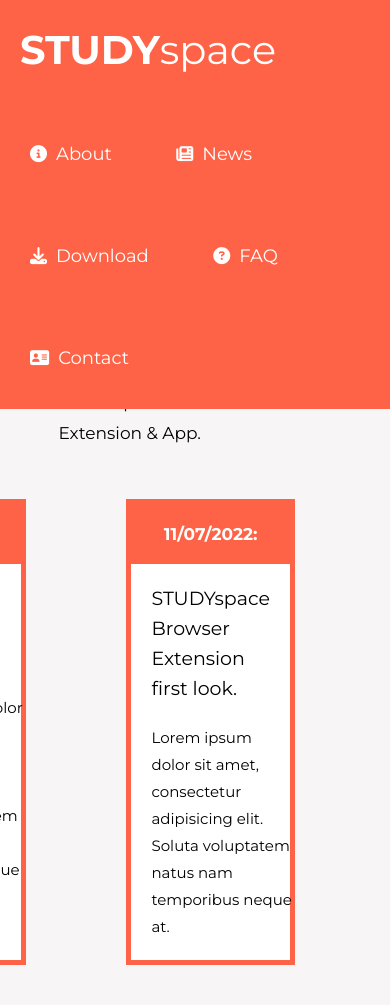
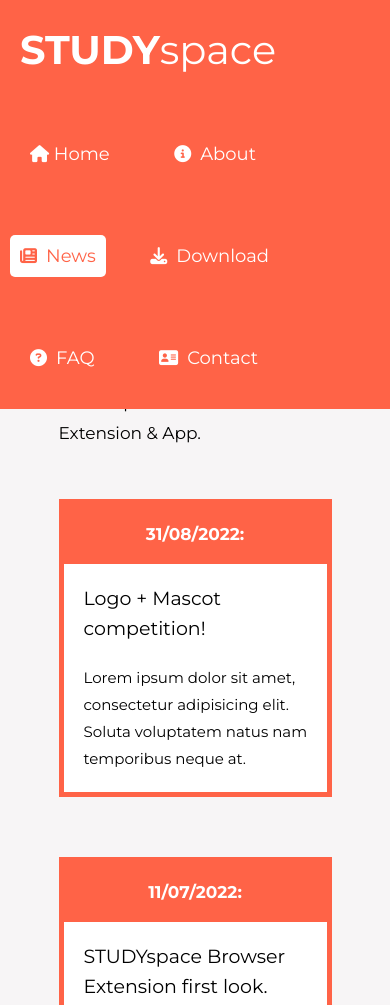
Before and after one commit to Lfoxc/3.8-AS91907-Assessment-2022, a plain HTML site: page STUDYspace website/news.html in a window 390 px wide. Shown: the top 1005 px of the page. Drawn offline with Linux system fonts and the light colour scheme.

Commit message:
Started adding Media Queries, added a home link in nav, and page status.

```diff
--- a/STUDYspace website/main.css
+++ b/STUDYspace website/main.css
@@ -66,6 +66,13 @@
   border-radius: 5px;
   padding: 10px;
   transition-duration: 400ms;
+}
+
+.select {
+  color: var(--primary);
+  background: var(--contrast);
+  border-radius: 5px;
+  padding: 10px;
 }
 
 /* For span tags */
@@ -537,6 +544,7 @@
 }
 
 
+/* Dark-mode */
 @media (prefers-color-scheme: dark) {
   body {
     background: var(--back-dark);
@@ -558,3 +566,15 @@
     background-color: var(--check-dark);
   }
 }
+
+/* Media Queries */
+@media only screen and (max-width: 1200px)  {
+  .boxes, #app, #chrome {
+    grid-template-columns: 1fr;
+    row-gap: 60px;
+  }
+
+  .textblock form .action input{
+    margin-bottom: 15px;
+  }
+}
--- a/STUDYspace website/news.html
+++ b/STUDYspace website/news.html
@@ -16,8 +16,9 @@
     <nav>
       <a href="index.html"><span class = "inspan"><h2>STUDY</h2></span><h2>space</h2></a>
       <ul>
+        <li><a href="index.html"><i class="fa-solid fa-house"></i> Home</a></li>
         <li><a href="about.html"><i class="fas fa-solid fa-circle-info"></i>About</a></li>
-        <li><a href="news.html"><i class="fas fa-solid fa-newspaper"></i>News</a></li>
+        <li><a href="news.html" class = "select"><i class="fas fa-solid fa-newspaper"></i>News</a></li>
         <li><a href="download.html"><i class="fas fa-solid fa-download"></i>Download</a></li>
         <li><a href="faq.html"><i class="fas fa-solid fa-circle-question"></i>FAQ</a></li>
         <li><a href="help.html"><i class="fas fa-solid fa-address-card"></i>Contact</a></li>
```
Also changed, not shown: STUDYspace website/about.html (+2 -1 lines), STUDYspace website/blog1.html (+2 -1 lines), STUDYspace website/blog2.html (+2 -1 lines), STUDYspace website/blog3.html (+2 -1 lines), STUDYspace website/download.html (+2 -1 lines), STUDYspace website/faq.html (+2 -1 lines), STUDYspace website/help.html (+2 -1 lines), STUDYspace website/index.html (+1 -0 lines).
